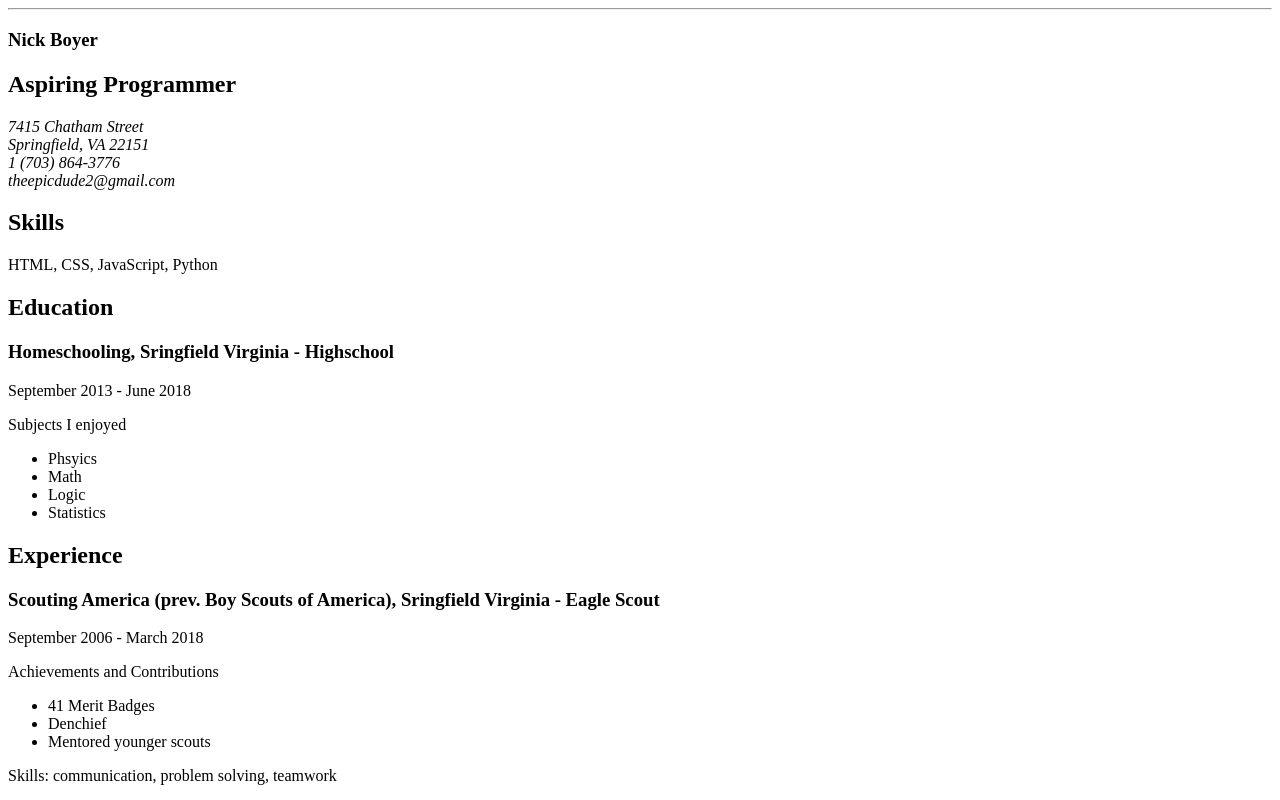
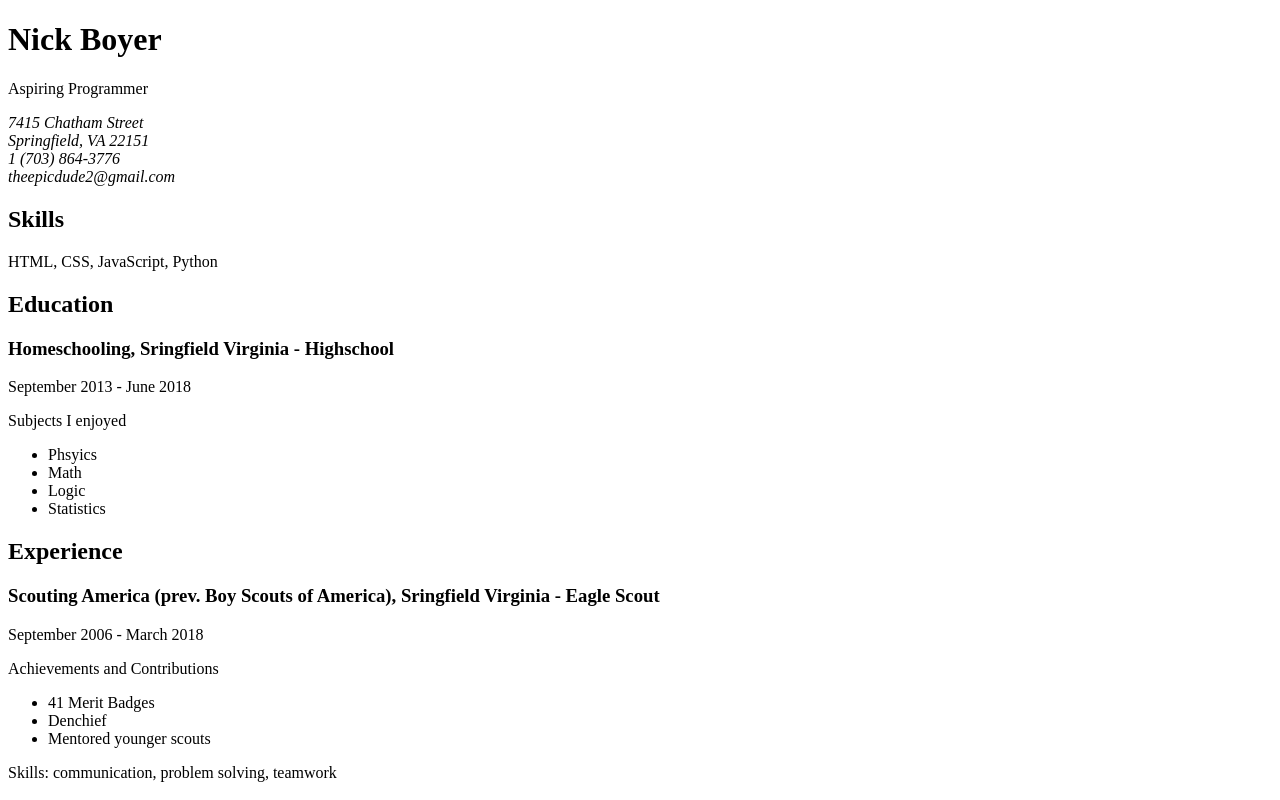
Before and after one commit to purplecow3000/Roadmap-CV-Page, a plain HTML site: page cv.html in a window 1280 px wide. Shown: the top 800 px of the page. Drawn offline with Linux system fonts and the light colour scheme.

Commit message:
Update cv.html

```diff
--- a/cv.html
+++ b/cv.html
@@ -18,22 +18,20 @@
     </head>
     <body>
         <main>
-            <hr>
-            <article id="cvPage">
-                <section>
             <h1>Nick Boyer</h1>
-                    <h2>Aspiring Programmer</h2>
+            <p>Aspiring Programmer</p>
             <address>
                 7415 Chatham Street <br>
                 Springfield, VA 22151 <br>
                 1 (703) 864-3776 <br>
                 theepicdude2@gmail.com <br>
             </address>
-                </section>
+
             <section>
                 <h2>Skills</h2>
                 <p>HTML, CSS, JavaScript, Python</p>
             </section>
+
             <section>
                 <h2>Education</h2>
                 <h3>Homeschooling, Sringfield Virginia - Highschool</h3>
@@ -46,6 +44,7 @@
                     <li>Statistics</li>
                 </ul>
             </section>
+
             <section>
                 <h2>Experience</h2>
                 <h3>Scouting America (prev. Boy Scouts of America), Sringfield Virginia - Eagle Scout</h3>
@@ -71,6 +70,7 @@
                 </ul>
                 <p>Skills: communication, problem solving, teamwork</p>
             </section>
+
             <section>
                 <h2>Links</h2>
                 <p>
@@ -80,7 +80,7 @@
                     <a href="https://github.com/purplecow3000" target="_blank">GitHub Link</a>
                 </p>
             </section>
-            </article>
+
         </main>
     </body>
 </html>
```
Lines whose indentation alone changed are shown as unchanged.
